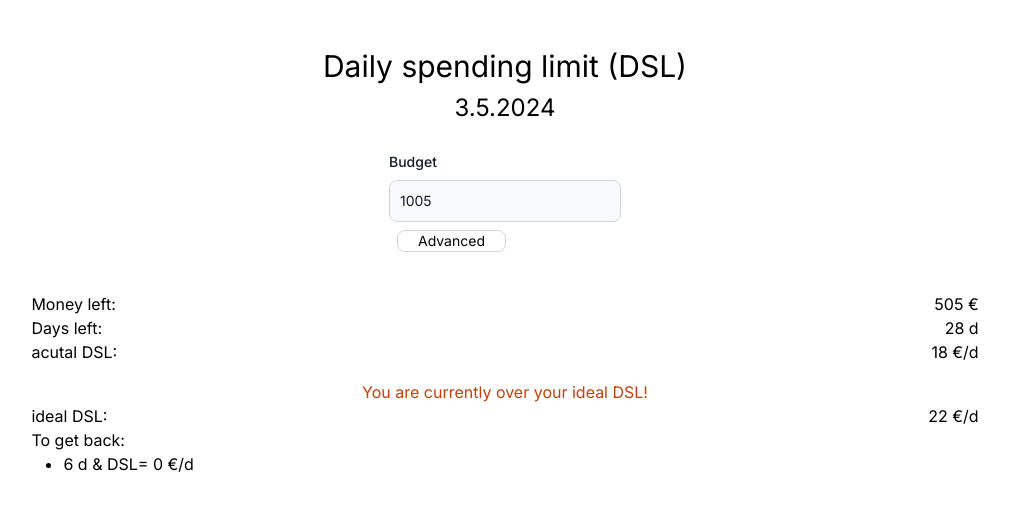
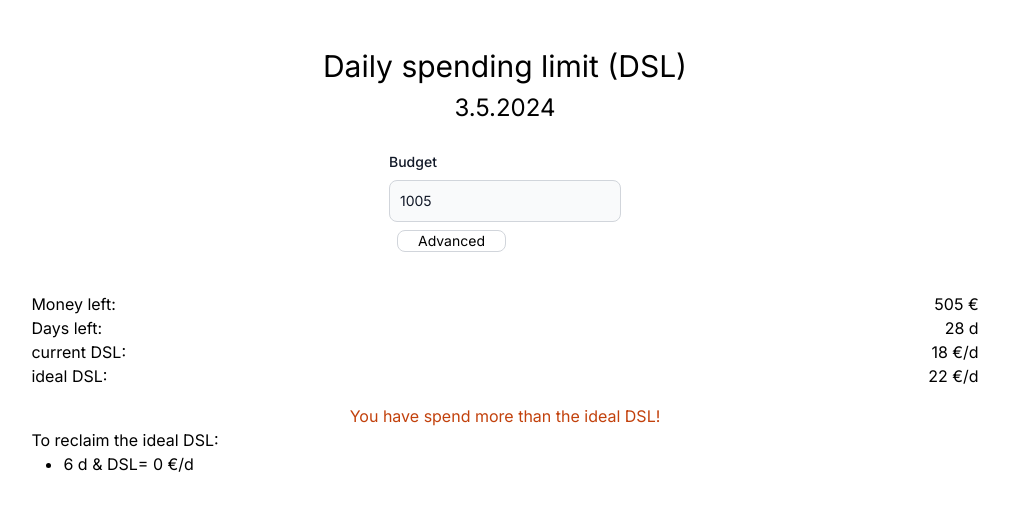
Before and after one commit to WendtOle/daily-spending-limit, a Next.js app: page / in a window 1280 px wide. Shown: the top 510 px of the page, without its empty margins (135-1144 px from the left). Built offline with nearby package versions, Linux system fonts and the light colour scheme.

Commit message:
Rename UI

```diff
--- a/app/Results.tsx
+++ b/app/Results.tsx
@@ -35,21 +35,21 @@ export default function Results({
           <p>{days} d</p>
         </div>
         <div className="flex justify-between">
-          <p>acutal DSL: </p>
+          <p>current DSL: </p>
           <p>{Math.floor(actualCurrentBudget / days)} €/d</p>
+        </div>
+        <div className="flex justify-between">
+          <p>ideal DSL: </p>
+          <p>{Math.floor(idealDSL)} €/d</p>{" "}
         </div>
       </div>
 
       {daysToGiveOutNothingToReturnToIdeal > 0 && (
         <div className="pt-4">
           <p className="text-center text-orange-700">
-            You are currently over your ideal DSL!
+            You have spend more than the ideal DSL!
           </p>
-          <div className="flex justify-between">
-            <p>ideal DSL: </p>
-            <p>{Math.floor(idealDSL)} €/d</p>
-          </div>
-          <p>To get back:</p>
+          <p>To reclaim the ideal DSL:</p>
           <ul className="ml-8 list-disc">
             <li>
               {Math.ceil(daysToGiveOutNothingToReturnToIdeal)} d & DSL= 0 €/d
```
